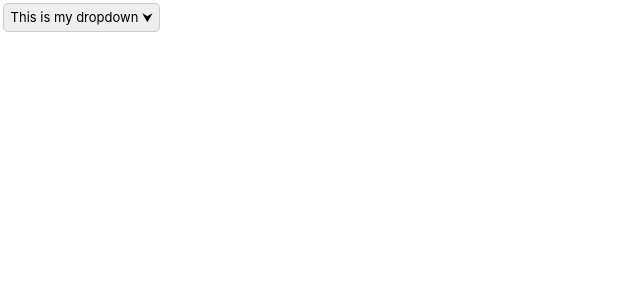
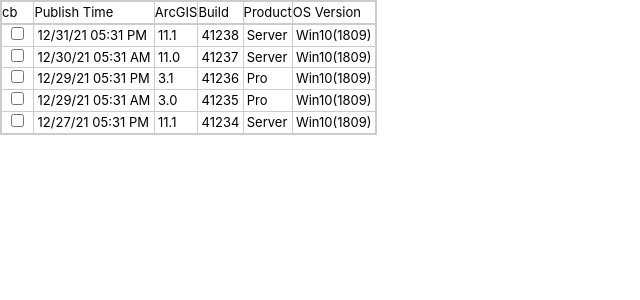
Before and after one commit to davidriggins/Dropdown, a Vue app in the folder vue-multiselect/: page / in a window 1280 px wide. Shown: the top 300 px of the page, without its empty margins (0-640 px from the left). Built offline with nearby package versions, Linux system fonts and the light colour scheme.

Commit message:
Good start on dynamic table design.

```diff
--- a/vue-multiselect/src/components/Table.vue
+++ b/vue-multiselect/src/components/Table.vue
@@ -1,25 +1,211 @@
 <template>
-  <EasyDataTable :headers="headers" :items="items" />
+  <div id="outer-div"></div>
 </template>
 
-<script lang="ts" setup>
-import type { Header, Item } from "vue3-easy-data-table";
+<script setup>
+import { onMounted, reactive, ref } from "vue";
 
-const headers: Header[] = [
-  { text: "PLAYER", value: "player" },
-  { text: "TEAM", value: "team" },
-  { text: "NUMBER", value: "number" },
-  { text: "POSITION", value: "position" },
-  { text: "HEIGHT", value: "indicator.height" },
-  { text: "WEIGHT (lbs)", value: "indicator.weight", sortable: true },
-  { text: "LAST ATTENDED", value: "lastAttended", width: 200 },
-  { text: "COUNTRY", value: "country" },
-];
+const tableHeader = ref(["checkbox", "Publish Time", "ArcGIS", "Build", "Product", "OS Version"]);
 
-const items: Item[] = [
-  { player: "Stephen Curry", team: "GSW", number: 30, position: "G", indicator: { height: "6-2", weight: 185 }, lastAttended: "Davidson", country: "USA" },
-  { player: "Lebron James", team: "LAL", number: 6, position: "F", indicator: { height: "6-9", weight: 250 }, lastAttended: "St. Vincent-St. Mary HS (OH)", country: "USA" },
-  { player: "Kevin Durant", team: "BKN", number: 7, position: "F", indicator: { height: "6-10", weight: 240 }, lastAttended: "Texas-Austin", country: "USA" },
-  { player: "Giannis Antetokounmpo", team: "MIL", number: 34, position: "F", indicator: { height: "6-11", weight: 242 }, lastAttended: "Filathlitikos", country: "Greece" },
-];
+const data = reactive([
+  { sessionId: 23, "publish-time": "12/31/21 05:31 PM", arcgis: "11.1", build: "41238", product: "Server", "os-version": "Win10(1809)" },
+  { sessionId: 24, "publish-time": "12/30/21 05:31 AM", arcgis: "11.0", build: "41237", product: "Server", "os-version": "Win10(1809)" },
+  { sessionId: 25, "publish-time": "12/29/21 05:31 PM", arcgis: "3.1", build: "41236", product: "Pro", "os-version": "Win10(1809)" },
+  { sessionId: 26, "publish-time": "12/29/21 05:31 AM", arcgis: "3.0", build: "41235", product: "Pro", "os-version": "Win10(1809)" },
+  { sessionId: 27, "publish-time": "12/27/21 05:31 PM", arcgis: "11.1", build: "41234", product: "Server", "os-version": "Win10(1809)" },
+]);
+
+const columns = reactive([
+  { title: "checkbox", field: "checkbox", width: 50 },
+  { title: "Publish Time", field: "pubtime", width: 120 },
+  { title: "ArcGIS", field: "arcgis", width: 100 },
+  { title: "Build", field: "build", width: 100 },
+  { title: "Product", field: "product", width: 100 },
+  { title: "OS Version", field: "osv", width: 100 },
+]);
+
+onMounted(() => {
+  drawTable();
+});
+
+const drawTable = () => {
+  var outerDiv = document.getElementById("outer-div");
+  var table = document.createElement("table");
+  table.classList.add("qam-table");
+
+  var tableHead = createHeaderRow();
+  table.appendChild(tableHead);
+
+  var tableBody = createTableBody();
+  table.appendChild(tableBody);
+
+  outerDiv.appendChild(table);
+};
+
+const createHeaderRow = () => {
+  // Create the table header row element.
+  var tableHead = document.createElement("thead");
+  tableHead.classList.add("qam-head");
+  var tableHeadRow = document.createElement("tr");
+  tableHeadRow.classList.add("qam-head-row");
+
+  // Identify if a checkbox column is specified.
+  var tableHeadCell;
+  var cellContent = "";
+  var hasCheckbox = false;
+  if (columns[0].title === "checkbox") {
+    hasCheckbox = true;
+  }
+
+  // Set the table header cell CSS prefix.
+  var classListString = "qam-thc-";
+
+  // Loop through the column attributes to put the title values into the
+  // table header cells.
+  for (var col = 0; col < columns.length; col++) {
+    tableHeadCell = document.createElement("th");
+    tableHeadCell.classList.add(classListString + col.toString());
+
+    // If it is the first column and "checkbox" is specified, add a checkbox.
+    if (col === 0) {
+      if (hasCheckbox) {
+        cellContent = document.createTextNode("cb");
+        tableHeadCell.appendChild(cellContent);
+      } else {
+        cellContent = document.createTextNode(columns[col].title);
+        tableHeadCell.appendChild(cellContent);
+      }
+    } else {
+      cellContent = document.createTextNode(columns[col].title);
+      tableHeadCell.appendChild(cellContent);
+    }
+
+    tableHeadRow.appendChild(tableHeadCell);
+  }
+
+  tableHead.appendChild(tableHeadRow);
+
+  return tableHead;
+};
+
+const createTableBody = () => {
+  var tableBody = document.createElement("tbody");
+  tableBody.classList.add("qam-body");
+
+  var rowsArray = data.map(Object.values);
+  var numRows = rowsArray.length;
+
+  for (var row = 0; row < numRows; row++) {
+    var rowContent = createTableRow(row);
+    // rowContent.classList.add("qam-row");
+    tableBody.appendChild(rowContent);
+  }
+
+  return tableBody;
+};
+
+const createCheckbox = () => {
+  var checkbox = document.createElement("input");
+  checkbox.type = "checkbox";
+  checkbox.classList.add("qam-checkbox");
+
+  return checkbox;
+};
+
+const createTableRow = (rowNum) => {
+  var cellContent = "";
+
+  var row = document.createElement("tr");
+  row.classList.add("qam-row");
+
+  var hasCheckbox = false;
+  if (columns[0].title === "checkbox") {
+    hasCheckbox = true;
+  }
+
+  var rowsArray = data.map(Object.values);
+  var numCols = rowsArray[0].length;
+
+  for (var col = 0; col < numCols; col++) {
+    var tableData = document.createElement("td");
+    tableData.classList.add("qam-cell");
+    tableData.classList.add("no-wrap");
+
+    if (col === 0) {
+      if (hasCheckbox) {
+        var checkbox = createCheckbox();
+        tableData.appendChild(checkbox);
+      } else {
+        cellContent = document.createTextNode(rowsArray[rowNum][col]);
+        tableData.appendChild(cellContent);
+      }
+    } else {
+      cellContent = document.createTextNode(rowsArray[rowNum][col]);
+      tableData.appendChild(cellContent);
+    }
+
+    row.appendChild(tableData);
+  }
+
+  return row;
+};
 </script>
+
+<style>
+/* *,
+*::before,
+*::after {
+  box-sizing: border-box;
+  margin: 0;
+  padding: 0;
+  position: relative;
+  font-weight: normal;
+}
+
+table,
+thead,
+tbody,
+tfoot,
+th,
+td,
+tr {
+  all: unset;
+} */
+
+table {
+  /* display: block; */
+  border: 2px solid #ccc;
+}
+
+thead {
+}
+
+thead tr {
+  border-bottom: 2px solid #ccc;
+}
+
+thead th {
+  border: 1px solid #ccc;
+}
+
+tbody tr {
+}
+
+th,
+td {
+  text-align: left;
+}
+
+tbody td {
+  border: 1px solid #ccc;
+  padding: 0 0.2rem;
+}
+
+input {
+  width: 25px;
+}
+
+.nowrap {
+  white-space: nowrap;
+}
+</style>
--- a/vue-multiselect/src/views/HomeView.vue
+++ b/vue-multiselect/src/views/HomeView.vue
@@ -1,6 +1,7 @@
 <template>
   <div>
-    <Dropdown></Dropdown>
+    <Table></Table>
+    <!-- <Dropdown></Dropdown> -->
     <!-- <button @click="openModal">Show Modal</button> -->
     <!-- <DropdownModal v-if="showModal" @closeModal="closeModal"></DropdownModal> -->
   </div>
@@ -9,6 +10,7 @@
 <script setup>
 // import { ref } from "vue";
 import Dropdown from "../components/Dropdown.vue";
+import Table from "@/components/Table.vue";
 // import DropdownModal from "../components/modals/DropdownModal.vue";
 
 // const showModal = ref(false);
```
